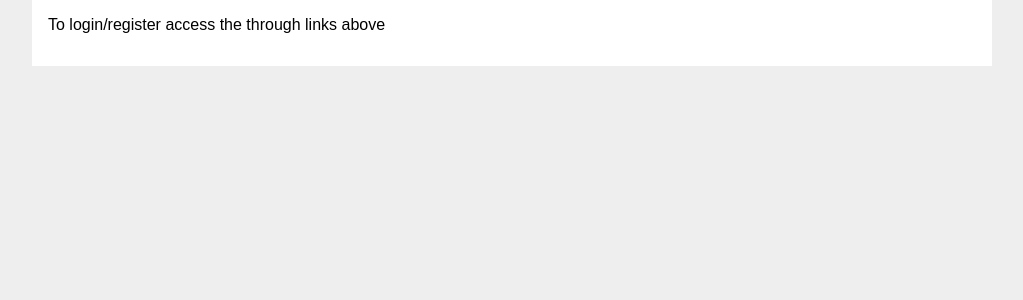
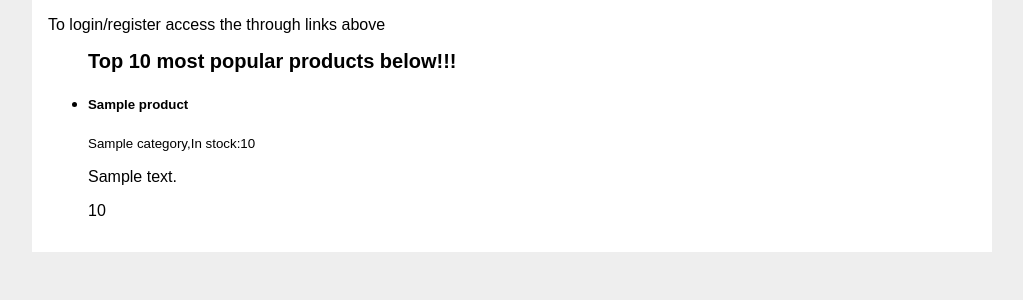
Before and after one commit to yond5413/w4111-proj1, a Flask app: template templates/proj1/index.html in a window 1280 px wide. Shown: the part 101-401 px from the top of the page, without its empty margins (128-1151 px from the left). Run offline with Flask 3, Linux system fonts and the light colour scheme; the template is opened without the code that fills it: most values are stand-ins (such as "Sample title", 1, 10 or a date in 2020); parts of the project's set-up code (start-up, migrations or seed data) failed here and were passed over.

Commit message:
added popular list to index.html

```diff
--- a/server.py
+++ b/server.py
@@ -80,8 +80,21 @@ def teardown_request(exception):
 #
 @app.route('/')
 def index():
-
-	return render_template("proj1/index.html",)
+	select_query = "SELECT * FROM product ORDER BY popularity DESC LIMIT 10"
+	cursor = g.conn.execute(text(select_query))
+	products = []
+	for result in cursor:
+		prod = {}
+		prod["Name"] = result[2]
+		prod["Price"] = result[1]
+		prod["Category"] = result[3]
+		prod["Description"] = result[4]
+		prod["Popularity"] = result[5]
+		prod["Quantity"] = result[6]
+		prod["ID"] = result[0]
+		products.append(prod)
+	#SELECT product_name, popularity FROM product ORDER BY popularity DESC LIMIT 10
+	return render_template("proj1/index.html",prods = products)
 
 #should delete/commentout before submitting
 #Only have it to view db stuff without going to the google cloud tbh
--- a/templates/proj1/index.html
+++ b/templates/proj1/index.html
@@ -22,4 +22,22 @@
     {% else %}
     <p>To login/register access the through links above</p>
     {% endif %}
+
+    <div class="scrollable">
+      <ul class="list-group">
+        <p><strong style="font-size: 20px;">Top 10 most popular products below!!!</strong></p>
+        {% for product in prods %}
+        <li class="list-group-item">
+          <div class="d-flex justify-content-between align-items-center">
+            <div>
+              <h5 class="mb-0">{{ product['Name'] }}</h5>
+              <small class="text-muted">{{ product['Category'] }},In stock:{{ product['Quantity'] }}</small>
+              <p> {{ product['Description'] }} </p>
+            </div>
+            <span class="badge badge-primary badge-pill"> {{ product['Price'] }}</span>
+          </div>
+        </li>
+        {% endfor %}
+      </ul>
+    </div>
 {% endblock %}
```
